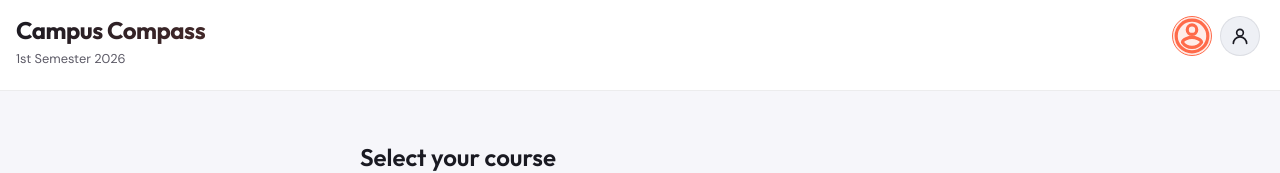
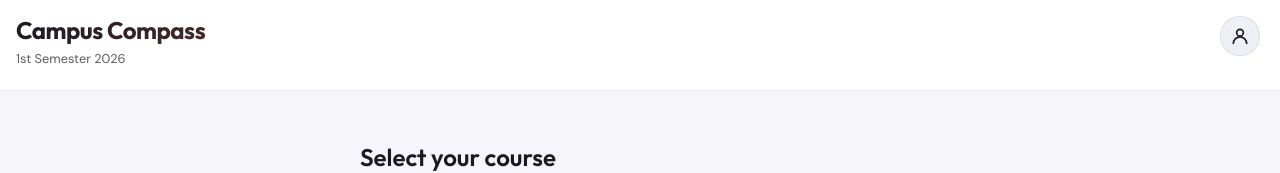
Before and after one commit to Tumelo02/CampusCompass, a website with bundled scripts: page index.html in a window 1280 px wide. Shown: the top 173 px of the page. Built offline with nearby package versions, Linux system fonts and the light colour scheme; some packages are replaced by stand-ins of ours.

Commit message:
Removed only the admin access button from the header

```diff
--- a/index.html
+++ b/index.html
@@ -23,11 +23,6 @@
   <div class="app">
     <header class="header">
       <div class="header-actions">
-        <a href="admin.html" class="icon-btn admin-access-btn" aria-label="Admin Dashboard" title="Admin Dashboard">
-          <svg viewBox="0 0 24 24" fill="none" stroke="currentColor" stroke-width="2" stroke-linecap="round" stroke-linejoin="round" aria-hidden="true">
-            <path d="M12 2C6.48 2 2 6.48 2 12s4.48 10 10 10 10-4.48 10-10S17.52 2 12 2m0 3c1.66 0 3 1.34 3 3s-1.34 3-3 3-3-1.34-3-3 1.34-3 3-3m0 14.2c-2.5 0-4.71-1.28-6-3.22.03-1.99 4-3.08 6-3.08 1.99 0 5.97 1.09 6 3.08-1.29 1.94-3.5 3.22-6 3.22"/>
-          </svg>
-        </a>
         <div class="profile-wrap">
           <button type="button" id="profileBtn" class="icon-btn profile-btn" aria-label="Profile" aria-haspopup="true" aria-expanded="false" aria-controls="profileMenu" title="Profile">
             <svg viewBox="0 0 24 24" fill="none" stroke="currentColor" stroke-width="2" stroke-linecap="round" stroke-linejoin="round" aria-hidden="true">
```
